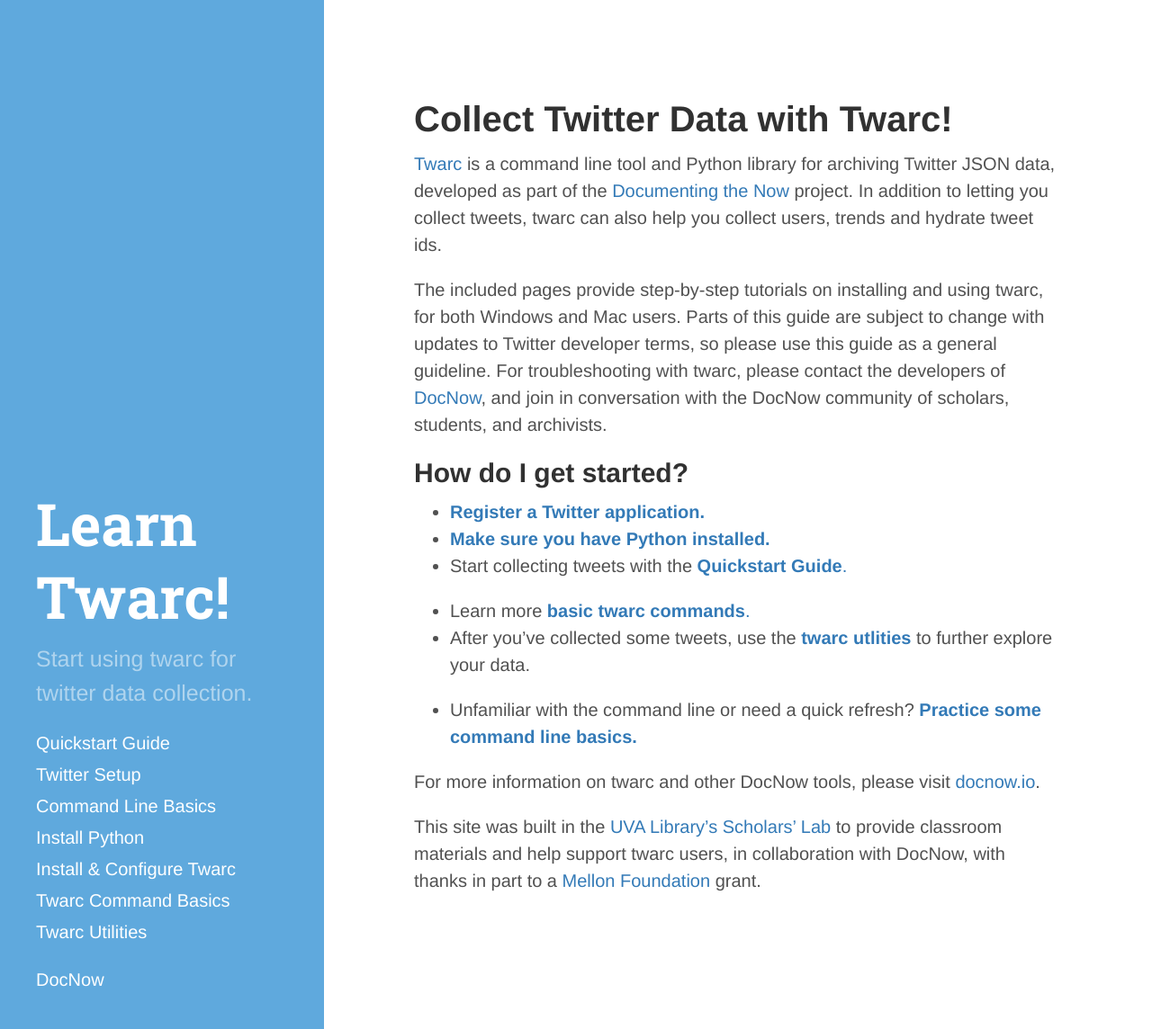
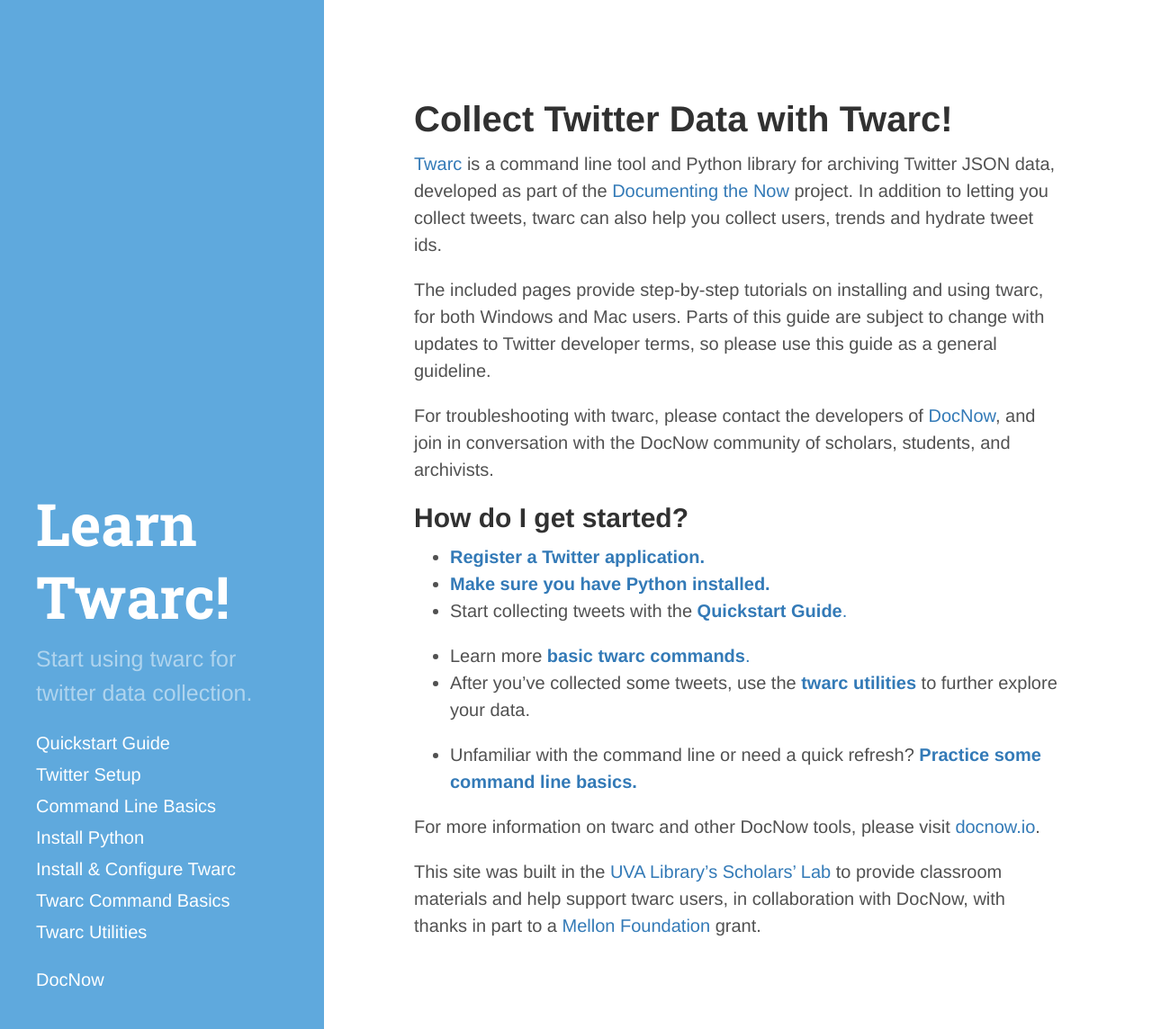
Before and after one commit to scholarslab/learn-twarc, a Jekyll site: the page built from index.md, in a window 1280 px wide and 1144 px high. Shown: the whole window at 90% size. Built offline with Jekyll 4.4.1, drawn with Linux system fonts in a browser that asks for light colours; our own code applies the rules of GitHub Pages for plain Markdown files.

Commit message:
fix typo

```diff
--- a/index.md
+++ b/index.md
@@ -8,7 +8,9 @@ layout: default
 project. In addition to letting you collect tweets, twarc can also help you
 collect users, trends and hydrate tweet ids.
 
-The included pages provide step-by-step tutorials on installing and using twarc, for both Windows and Mac users. Parts of this guide are subject to change with updates to Twitter developer terms, so please use this guide as a general guideline. For troubleshooting with twarc, please contact the developers of [DocNow](https://www.docnow.io/), and join in conversation with the DocNow community of scholars, students, and archivists.
+The included pages provide step-by-step tutorials on installing and using twarc, for both Windows and Mac users. Parts of this guide are subject to change with updates to Twitter developer terms, so please use this guide as a general guideline.
+
+For troubleshooting with twarc, please contact the developers of [DocNow](https://www.docnow.io/), and join in conversation with the DocNow community of scholars, students, and archivists.
 
 ## How do I get started?
 
@@ -17,7 +19,7 @@ The included pages provide step-by-step tutorials on installing and using twarc,
 - Start collecting tweets with the [**Quickstart Guide**.]({{site.baseurl}}/01-quick-start)
 
 - Learn more [**basic twarc commands**.]({{site.baseurl}}/06-twarc-command-basics)
-- After you've collected some tweets, use the [**twarc utlities**]({{site.baseurl}}/07-twarc-utilites) to further explore your data.
+- After you've collected some tweets, use the [**twarc utilities**]({{site.baseurl}}/07-twarc-utilites) to further explore your data.
 
 - Unfamiliar with the command line or need a quick refresh? [**Practice some command line basics.**]({{site.baseurl}}/03-command-line-basics)
 
```
Also changed, not shown: 3 other files.
